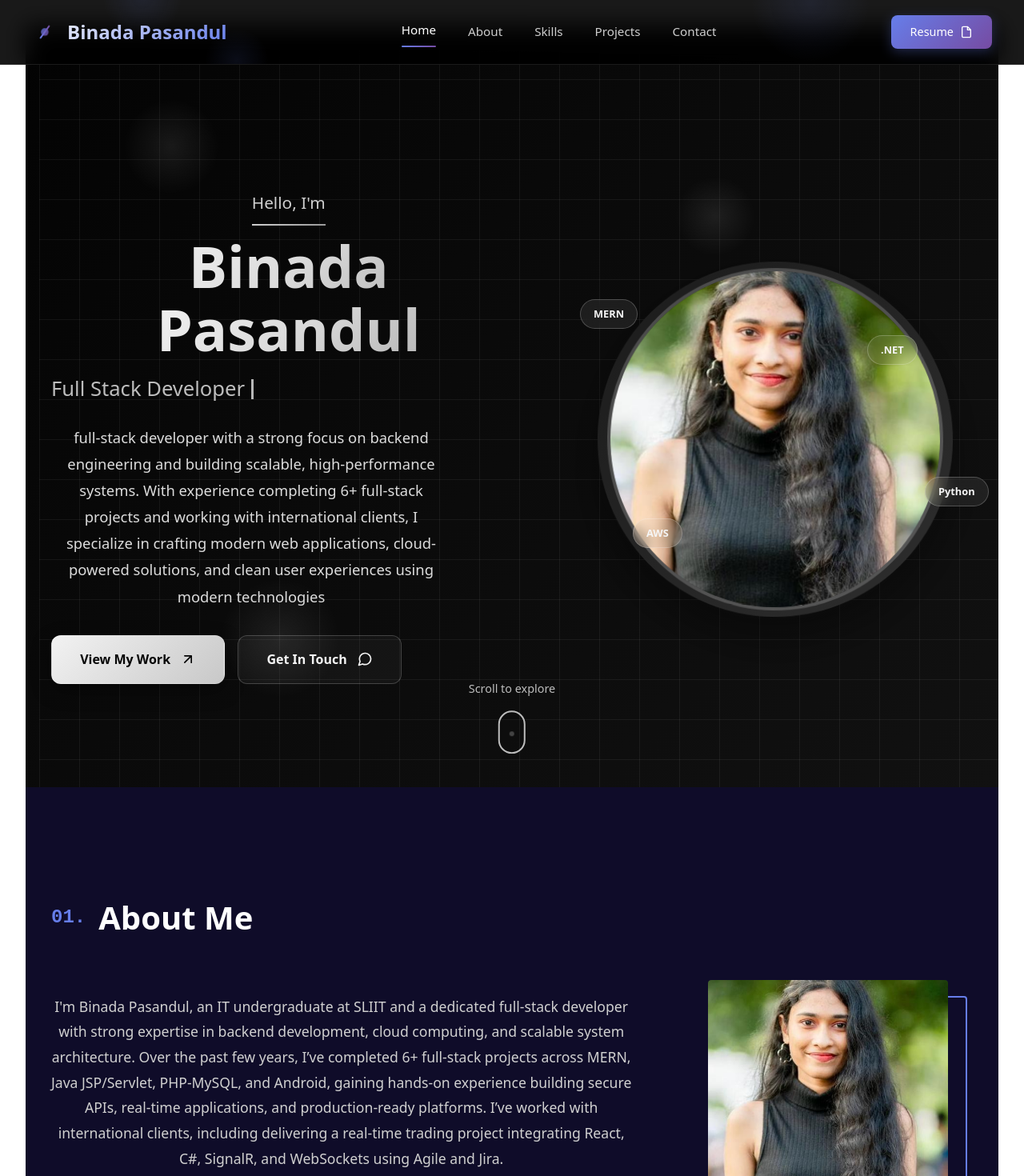
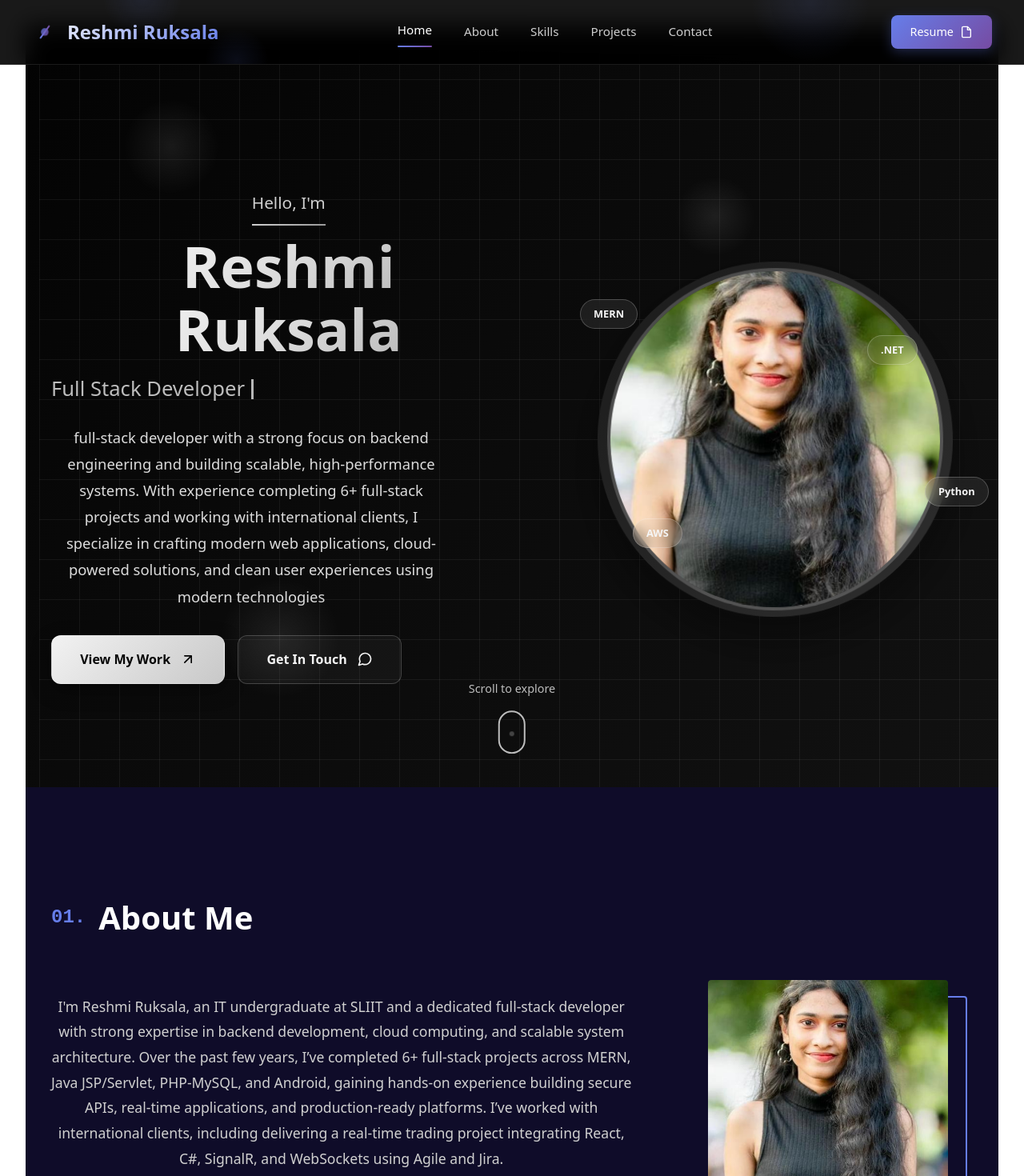
Before and after one commit to Reshmi-Ruksala/Portfolio-Reshmi, a Vue app: page / in a window 1280 px wide. Shown: the top 1470 px of the page at 80% size. Built offline with nearby package versions, Linux system fonts and the light colour scheme.

Commit message:
second commit

```diff
--- a/src/components/About.vue
+++ b/src/components/About.vue
@@ -8,7 +8,7 @@
       <div class="about-content">
         <div class="about-text">
           <p>
-            I'm Binada Pasandul, an IT undergraduate at SLIIT and a dedicated full-stack developer with strong expertise in backend development, cloud computing, and scalable
+            I'm Reshmi Ruksala, an IT undergraduate at SLIIT and a dedicated full-stack developer with strong expertise in backend development, cloud computing, and scalable
             system architecture. Over the past few years, I’ve completed 6+ full-stack projects across MERN, Java JSP/Servlet, PHP-MySQL, and Android, gaining hands-on experience building secure APIs,
             real-time applications, and production-ready platforms.
             I’ve worked with international clients, including delivering a real-time trading project integrating React, C#, SignalR, and WebSockets using Agile and Jira.
--- a/src/components/Contact.vue
+++ b/src/components/Contact.vue
@@ -15,7 +15,7 @@
               <svg viewBox="0 0 24 24" fill="currentColor">
                 <path d="M20 4H4c-1.1 0-1.99.9-1.99 2L2 18c0 1.1.9 2 2 2h16c1.1 0 2-.9 2-2V6c0-1.1-.9-2-2-2zm0 4l-8 5-8-5V6l8 5 8-5v2z"/>
               </svg>
-              <span>binadapasandul@gmail.com</span>
+              <span>reshmivithanage.com</span>
             </a>
             <a href="https://www.linkedin.com/in/binada-pasandul-47aa9526a" target="_blank" class="contact-item">
               <svg viewBox="0 0 24 24" fill="currentColor">
--- a/src/components/Hero.vue
+++ b/src/components/Hero.vue
@@ -19,8 +19,8 @@
 
         <!-- Animated name -->
         <h1 class="name">
-          <span class="name-line">Binada</span>
-          <span class="name-line last-name">Pasandul</span>
+          <span class="name-line">Reshmi</span>
+          <span class="name-line last-name">Ruksala</span>
         </h1>
 
         <!-- Animated title with typing effect -->
--- a/src/components/Navigation.vue
+++ b/src/components/Navigation.vue
@@ -7,7 +7,7 @@
             <div class="logo-dot"></div>
             <div class="logo-line"></div>
           </div>
-          <span>Binada Pasandul</span>
+          <span>Reshmi Ruksala</span>
         </a>
       </div>
       <ul class="nav-menu" :class="{ active: isMenuOpen }">
```
